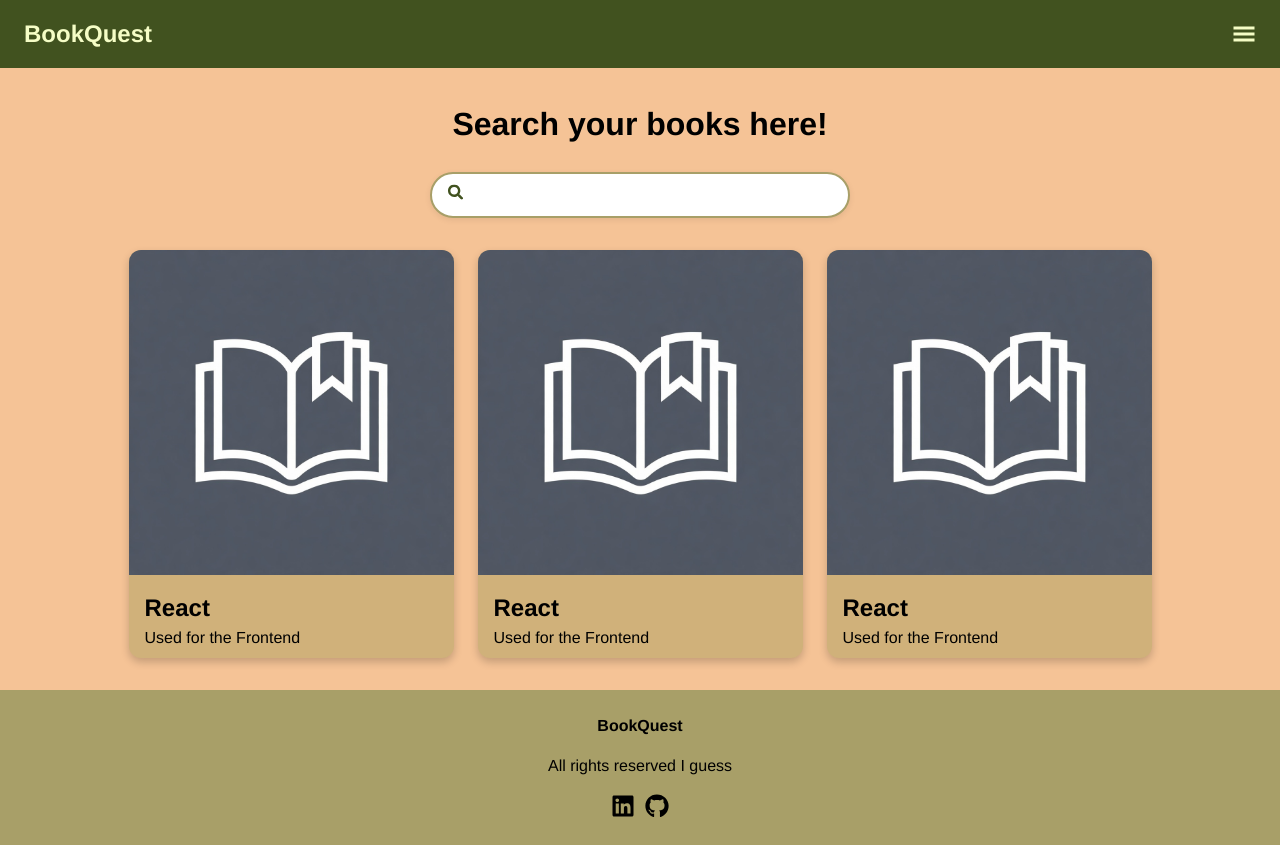
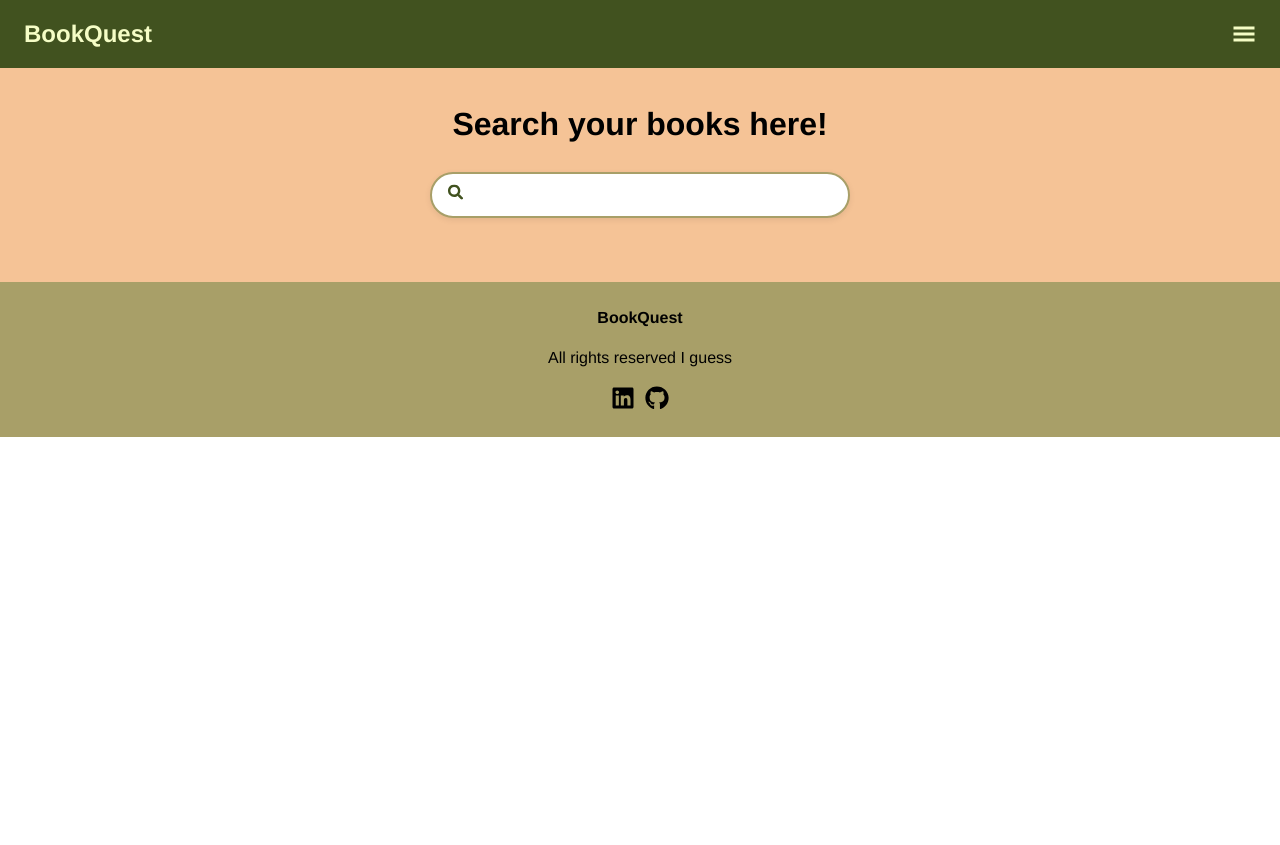
Before and after one commit to BluffSet7340/book-viewer-app, a React (Vite) app: page /search-books in a window 1280 px wide. After the commit the page ends 800 px from the top, so only its background shows below. Built offline with nearby package versions, Linux system fonts and the light colour scheme; a web font is replaced by a local one.

Commit message:
added working book cards, fetch api is working as intended

```diff
--- a/src/App.css
+++ b/src/App.css
@@ -63,7 +63,7 @@
 
 
 /* applying styles on ul seems better as the content does not overflow outside of the dropdown container */
-ul{
+.navigation-links{
   list-style-type: none;
   display: flex;
   flex-direction: column;
@@ -193,7 +193,7 @@ ul{
   transition: 0.3s;
   background-color: var(--soft-fawn);
   border-radius: 12px;
-  max-width: 325px;
+  max-width: 300px;
 }
 
 /* On mouse-over, add a deeper shadow */
@@ -288,3 +288,36 @@ ul{
   box-shadow: 0 4px 10px rgba(0,0,0,0.15);
   transform: translateY(-1px);
 }
+
+/* BookCard component styles*/
+
+.card-click{
+  cursor: pointer;
+}
+
+.author-list > li{
+  margin-left: 1rem;
+}
+
+.book-card-container {
+  padding: 8px 16px;
+  display: flex;
+  flex-direction: column;
+  gap: 1rem;
+}
+
+.spinner-icon{
+  font-size: 2rem;
+  animation: spin 2s linear infinite;
+}
+
+/* keyframe animation */
+@keyframes spin {
+  0% { transform: rotate(0deg); }
+  100% { transform: rotate(360deg); }
+}
+
+.card-external-link{
+  text-decoration: none;
+  color: inherit;
+}
--- /dev/null
+++ b/src/components/BookCard.jsx
@@ -0,0 +1,36 @@
+import React from "react";
+import fallbackImage from "../assets/fallback-image.jpg";
+
+const BookCard = ({ bookDetails }) => {
+  if (!bookDetails) return null;
+
+  return (
+    <a className="card-external-link" href={`${bookDetails.infoLink}`} target="_blank">
+      <div className="card card-click">
+        <img
+          className="tech-icon"
+          src={bookDetails?.imageLinks?.thumbnail || fallbackImage}
+          alt="photo of book thumbnail"
+          style={{ width: "300px", height: "300px" }}
+        />
+        <div className="book-card-container">
+          <h2>
+            <b>{bookDetails.title}</b>
+          </h2>
+          <ul className="author-list">
+            {bookDetails?.authors ? (
+              bookDetails.authors.map((author, idx) => (
+                <li key={idx}>{author}</li>
+              ))
+            ) : (
+              <li>Unknown Author</li>
+            )}
+          </ul>
+          <p>{bookDetails.publishedDate}</p>
+        </div>
+      </div>
+    </a>
+  );
+};
+
+export default BookCard;
--- a/src/components/Header.jsx
+++ b/src/components/Header.jsx
@@ -1,7 +1,7 @@
 import React, { useState } from 'react'
 import { GiHamburgerMenu } from "react-icons/gi";
 import { RxCross2 } from "react-icons/rx";
-import { Link, NavLink, redirect } from 'react-router-dom';
+import { Link } from 'react-router-dom';
 
 const NavLinks = () => {
     return (
@@ -20,9 +20,9 @@ const Header = () => {
     const [toggle, setIsToggled] = useState(true);
 
     const toggleNavbar = () => {
-        console.log("toggling navbar")
+        // console.log("toggling navbar")
         setIsToggled(!toggle);
-        console.log(toggle);
+        // console.log(toggle);
     }
 
     return (
--- a/src/pages/BookSearch.jsx
+++ b/src/pages/BookSearch.jsx
@@ -1,106 +1,90 @@
-import React, { useState } from 'react'
-import Footer from '../components/Footer'
-import Header from '../components/Header'
-import fallbackImage from '../assets/fallback-image.jpg'
+import React, { useState } from "react";
+import Footer from "../components/Footer";
+import Header from "../components/Header";
 import { FaSearch } from "react-icons/fa";
+import BookCard from "../components/BookCard";
+import { FaSpinner } from "react-icons/fa";
 
 const BookSearch = () => {
-  const [query, setQuery] = useState('');
-  const [book, setBooks] = useState([]);
+  const [query, setQuery] = useState("");
+  const [book, setBooks] = useState({});
+  const [isLoading, setIsLoading] = useState(false);
 
-  const onButtonClick = () => {
+  // console.log(query);
+  const onButtonClick = async () => {
     console.log(query);
-    const url = `https://www.googleapis.com/books/v1/volumes?q=flowers+inauthor:keyes&key=${import.meta.env.VITE_API_KEY}`;
+    // got this code from the firefox docs
 
+    if(query!=""){
+      try {
+        setIsLoading(true);
+        const response = await fetch(`https://www.googleapis.com/books/v1/volumes?q=${query}&key=${import.meta.env.VITE_API_KEY}`);
+        if (!response.ok) {
+          throw new Error(`Response status: ${response.status}`);
+        }
+        const result = await response.json();
+        console.log(result)
 
+        setBooks(result);
+        // finally figured it out
+        console.log(book);
+
+      } catch (error) {
+        console.error(error.message);
+      } finally{
+        setIsLoading(false);
       }
+    }
+  };
 
   // should be string not number 13, the latter is deprecated
-  const keyPressEvent = (e) =>{
-    if(e.key=="Enter"){
+  const keyPressEvent = (e) => {
+    // console.log(query);
+    if (e.key == "Enter") {
       onButtonClick();
     }
-  }
-
+  };
 
   return (
     <div>
-        <Header/>
-        <div className='search-books-page'>
-          <h1 className='search-books-page-title'>Search your books here!</h1>
+      <Header />
+      <div className="search-books-page">
+        <h1 className="search-books-page-title">Search your books here!</h1>
         {/* used AI for this too */}
-          <div className='search-books-input-wrapper'>
-            <span className='search-books-input-icon'>
-              <FaSearch
-                onClick={onButtonClick}
-              />
+        <div className="search-books-input-wrapper">
+          <span className="search-books-input-icon">
+            <FaSearch onClick={onButtonClick} />
           </span>
           <input
-              onChange={e => setQuery(e.target.value)}
-              className='search-books-page-input'
-              type='text'
+            onChange={(e) => setQuery(e.target.value)}
+            className="search-books-page-input"
+            type="text"
             required
             aria-required
             maxLength={150}
             onKeyDown={keyPressEvent}
           />
         </div>
-          <div className='search-books-page-response'>
+        <div className="search-books-page-response">
           <div className="card-collection">
-          <div className="card">
-            {/* setting the width of 100% tells the image to take the maximum
-          width possible inside of its parent container */}
-            <img
-              className="tech-icon"
-              src={fallbackImage}
-              alt="icon of react"
-              style={{ width: "100%" }}
-            />
-            <div className="card-container">
-              <h2>
-                <b>React</b>
-              </h2>
-              <p>Used for the Frontend</p>
-            </div>
-          </div>
-          <div className="card">
-            {/* setting the width of 100% tells the image to take the maximum
-          width possible inside of its parent container */}
-            <img
-              className="tech-icon"
-              src={fallbackImage}
-              alt="icon of react"
-              style={{ width: "100%" }}
-            />
-            <div className="card-container">
-              <h2>
-                <b>React</b>
-              </h2>
-              <p>Used for the Frontend</p>
-            </div>
-          </div>
-          <div className="card">
-            {/* setting the width of 100% tells the image to take the maximum
-          width possible inside of its parent container */}
-            <img
-              className="tech-icon"
-              src={fallbackImage}
-              alt="icon of react"
-              style={{ width: "100%" }}
-            />
-            <div className="card-container">
-              <h2>
-                <b>React</b>
-              </h2>
-              <p>Used for the Frontend</p>
+            {
+              isLoading ? <FaSpinner className="spinner-icon"/> :
+              // {/* only render when books are available */}
+              book?.items && book.items?.map((book, idx)=>{
+                return(
+                  <BookCard key={idx} bookDetails={book.volumeInfo}/>
+                )
+              })
+
+            }
+
+
           </div>
         </div>
       </div>
+      <Footer />
     </div>
-        </div>
-        <Footer/>
-    </div>
-  )
-}
+  );
+};
 
-export default BookSearch
+export default BookSearch;
```
Also changed, not shown: src/assets/spinner.png (deleted), 1 other file (tests, documents, lock files or other folders). Lines whose indentation alone changed are shown as unchanged.
